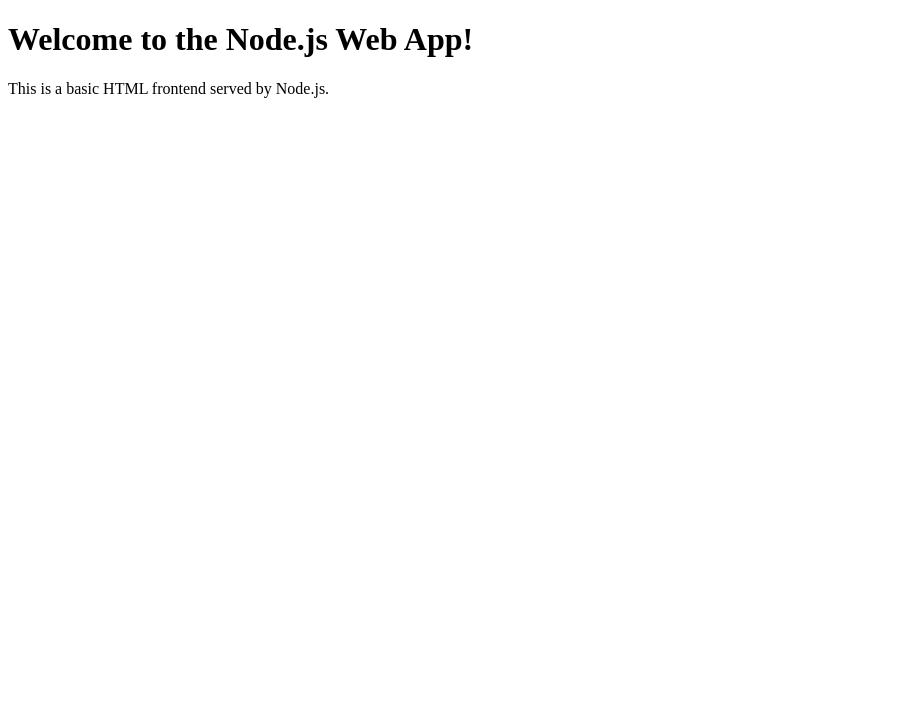
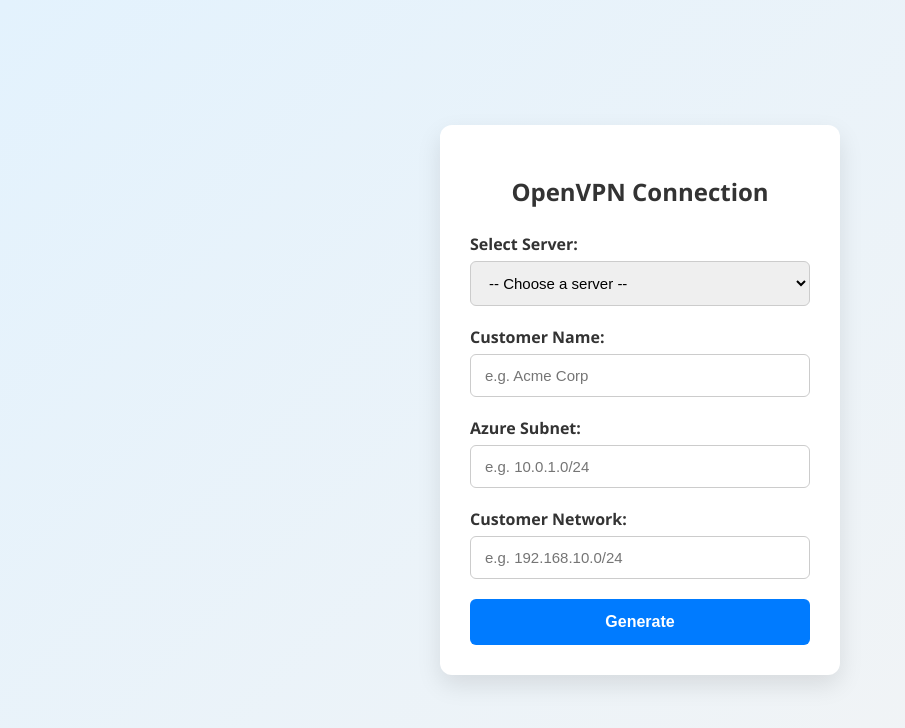
Before and after one commit to smoonlee/ovpn-webapp, a website: page app/public/index.html in a window 1280 px wide. Shown: the whole page, without its empty margins (0-905 px from the left). Drawn offline with Linux system fonts and the light colour scheme.

Commit message:
Refactor project structure: remove index.js, update package.json, and implement server.js for OpenVPN configuration generation

```diff
--- a/app/public/index.html
+++ b/app/public/index.html
@@ -1,12 +1,128 @@
 <!DOCTYPE html>
 <html lang="en">
 <head>
-    <meta charset="UTF-8">
-    <meta name="viewport" content="width=device-width, initial-scale=1.0">
-    <title>Node.js Web App</title>
+  <meta charset="UTF-8" />
+  <meta name="viewport" content="width=device-width, initial-scale=1.0"/>
+  <title>OpenVPN Connection</title>
+  <style>
+    /* Ensure consistent box-sizing across all elements */
+    *, *::before, *::after {
+      box-sizing: border-box;
+    }
+
+    body {
+      margin: 0;
+      font-family: "Segoe UI", Tahoma, Geneva, Verdana, sans-serif;
+      background: linear-gradient(135deg, #e3f2fd, #f4f4f4);
+      height: 100vh;
+      display: flex;
+      justify-content: center;
+      align-items: center;
+      padding: 20px;
+    }
+
+    .form-container {
+      background-color: #ffffff;
+      padding: 30px;
+      border-radius: 12px;
+      box-shadow: 0 10px 25px rgba(0, 0, 0, 0.1);
+      width: 100%;
+      max-width: 400px;
+      animation: fadeIn 0.6s ease-out;
+    }
+
+    @keyframes fadeIn {
+      from {
+        opacity: 0;
+        transform: translateY(20px);
+      }
+      to {
+        opacity: 1;
+        transform: translateY(0);
+      }
+    }
+
+    h2 {
+      text-align: center;
+      color: #333;
+      margin-bottom: 25px;
+    }
+
+    label {
+      display: block;
+      margin-bottom: 6px;
+      font-weight: 600;
+      color: #333;
+    }
+
+    input,
+    select {
+      width: 100%;
+      padding: 12px 14px;
+      margin-bottom: 20px;
+      border: 1px solid #ccc;
+      border-radius: 6px;
+      font-size: 15px;
+      transition: all 0.3s ease;
+    }
+
+    input:focus,
+    select:focus {
+      border-color: #007BFF;
+      box-shadow: 0 0 5px rgba(0, 123, 255, 0.3);
+      outline: none;
+    }
+
+    button {
+      width: 100%;
+      padding: 14px;
+      background-color: #007BFF;
+      color: white;
+      border: none;
+      border-radius: 6px;
+      font-size: 16px;
+      font-weight: bold;
+      cursor: pointer;
+      transition: background-color 0.3s ease;
+    }
+
+    button:hover {
+      background-color: #0056b3;
+    }
+
+    @media (max-width: 480px) {
+      .form-container {
+        padding: 20px;
+      }
+
+      h2 {
+        font-size: 20px;
+      }
+    }
+  </style>
 </head>
 <body>
-    <h1>Welcome to the Node.js Web App!</h1>
-    <p>This is a basic HTML frontend served by Node.js.</p>
+  <form action="/connect" method="POST" class="form-container">
+    <h2>OpenVPN Connection</h2>
+
+    <label for="server">Select Server:</label>
+    <select id="server" name="server" required>
+      <option value="">-- Choose a server --</option>
+      <option value="app1">App1 (1.2.3.4)</option>
+      <option value="app2">App2 (2.3.4.5)</option>
+      <option value="app3">App3 (3.4.5.6)</option>
+    </select>
+
+    <label for="customerName">Customer Name:</label>
+    <input type="text" id="customerName" name="customerName" placeholder="e.g. Acme Corp" required>
+
+    <label for="azureSubnet">Azure Subnet:</label>
+    <input type="text" id="azureSubnet" name="azureSubnet" placeholder="e.g. 10.0.1.0/24" required>
+
+    <label for="customerNetwork">Customer Network:</label>
+    <input type="text" id="customerNetwork" name="customerNetwork" placeholder="e.g. 192.168.10.0/24" required>
+
+    <button type="submit">Generate</button>
+  </form>
 </body>
 </html>
```
Also changed, not shown: app/index.js (deleted, +0 -16 lines), app/package.json (+11 -4 lines), app/server.js (added, +78 -0 lines).
